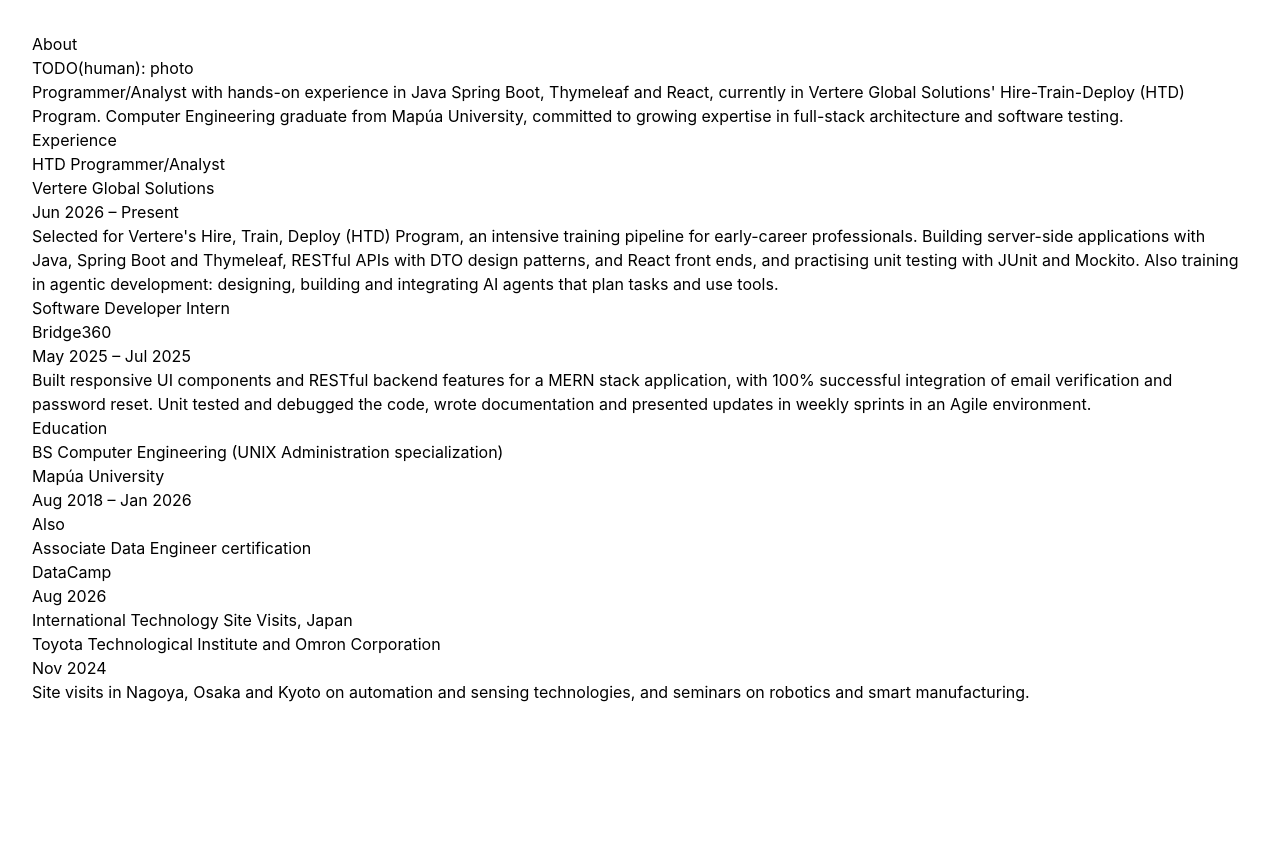
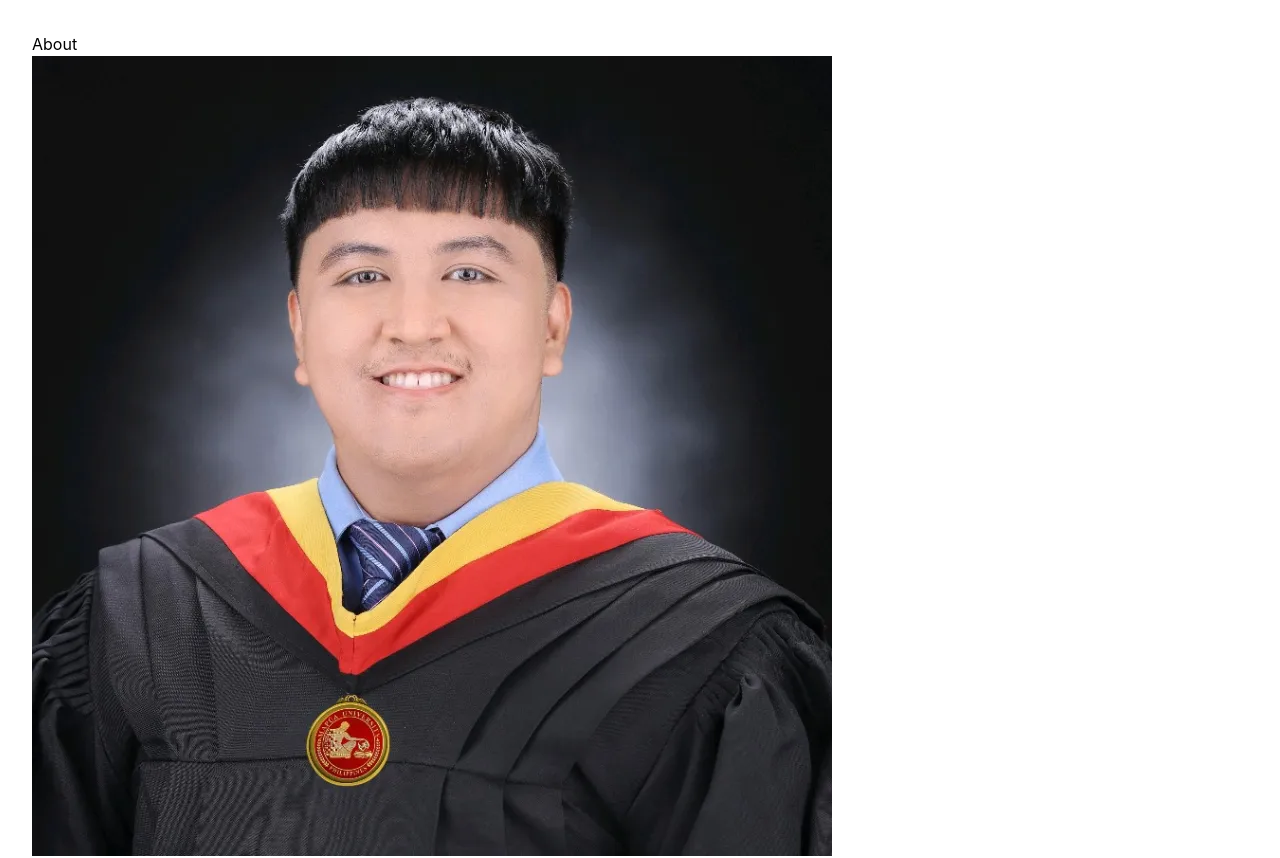
Before and after one commit to saaquiteles/webportfolio2, a Next.js app: page /about in a window 1280 px wide. Shown: the top 858 px of the page. Before the commit the page ends 800 px from the top, so only its background shows below. Built offline with nearby package versions, Linux system fonts and the light colour scheme.

Commit message:
feat: show the profile photo on the About page
Replaces the placeholder with the approved web-sized photo and alt text; only the small copy is committed, the original stays in the git-ignored private folder.

```diff
--- a/src/data/profile.ts
+++ b/src/data/profile.ts
@@ -7,6 +7,10 @@ export const profile: Profile = {
   intro:
     "Programmer/Analyst with hands-on experience in Java Spring Boot, Thymeleaf and React, currently in Vertere Global Solutions' Hire-Train-Deploy (HTD) Program. Computer Engineering graduate from Mapúa University, committed to growing expertise in full-stack architecture and software testing.",
   email: 'seanargieq@gmail.com',
+  photo: {
+    src: '/images/sean-quiteles.webp',
+    alt: 'Sean Argie A. Quiteles in a Mapúa University graduation gown',
+  },
   links: {
     linkedin: 'https://linkedin.com/in/saaquiteles',
     github: 'https://github.com/saaquiteles',
```
Also changed, not shown: public/images/sean-quiteles.webp (added), 1 other file (tests, documents, lock files or other folders).
